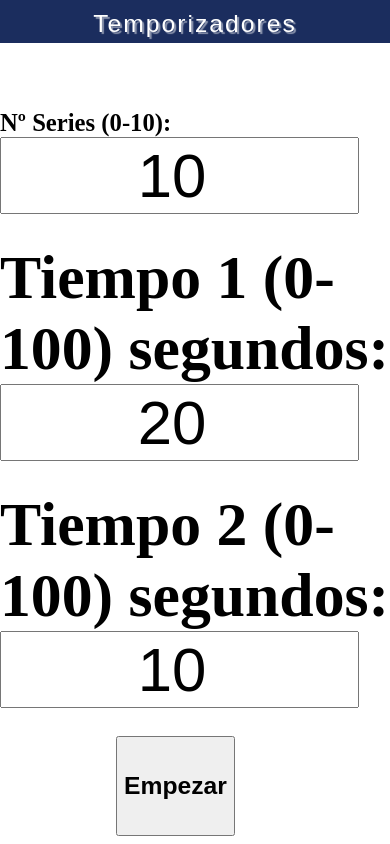
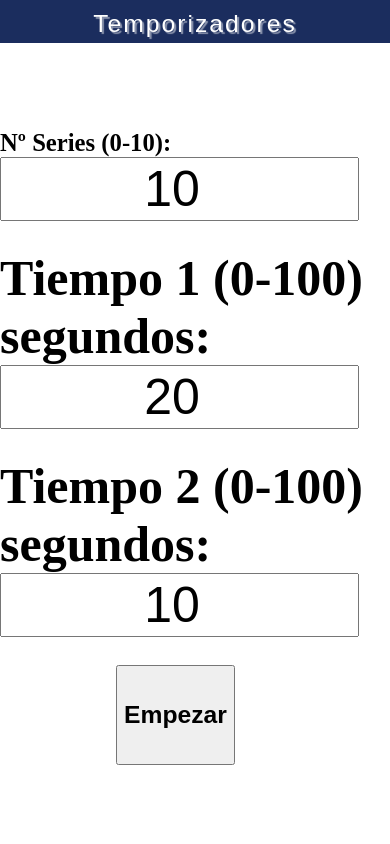
Before and after one commit to JMRAGitHub/Tempo, a plain HTML site: page index.html in a window 390 px wide. Drawn offline with Linux system fonts and the light colour scheme.

Commit message:
Add files via upload

```diff
--- a/index.html
+++ b/index.html
@@ -59,7 +59,7 @@ header {
       font-size: calc(2vw + 2vh);
   }
   .wrapper {
-  margin-top: 100px;
+  margin-top: 50px;
   font-size: calc(2vw + 2vh);
   }
   audio { display: none; }
@@ -74,7 +74,7 @@ header {
   @media (max-width: 400px) {
     .centrado {
       width: 90%;
-      font-size: calc(5vw + 5vh);
+      font-size: calc(2vw + 5vh);
     }
   }
 
@@ -83,7 +83,6 @@ header {
 </head>
 <body>
 <header>Temporizadores</header>
-
 <h2>
 <div class="wrapper">
 <label for="input0">Nº Series (0-10):</label>
```
